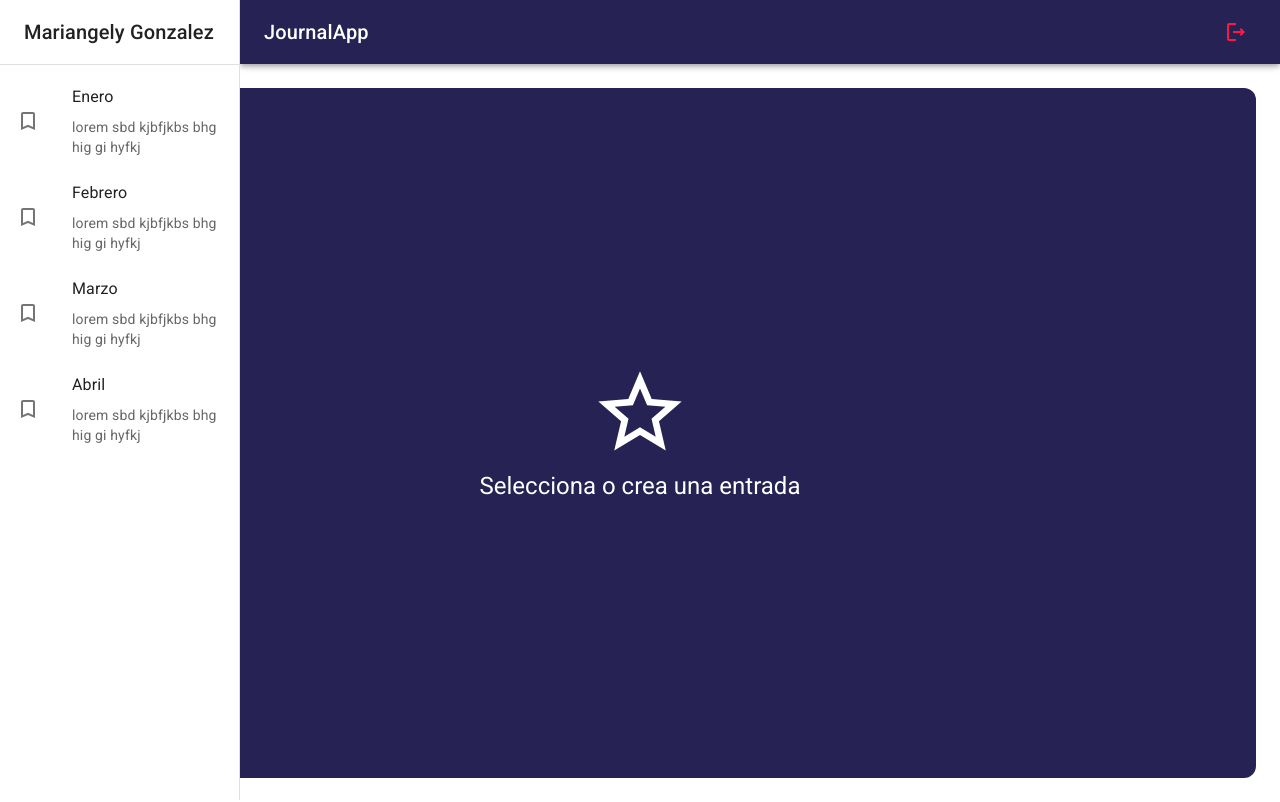
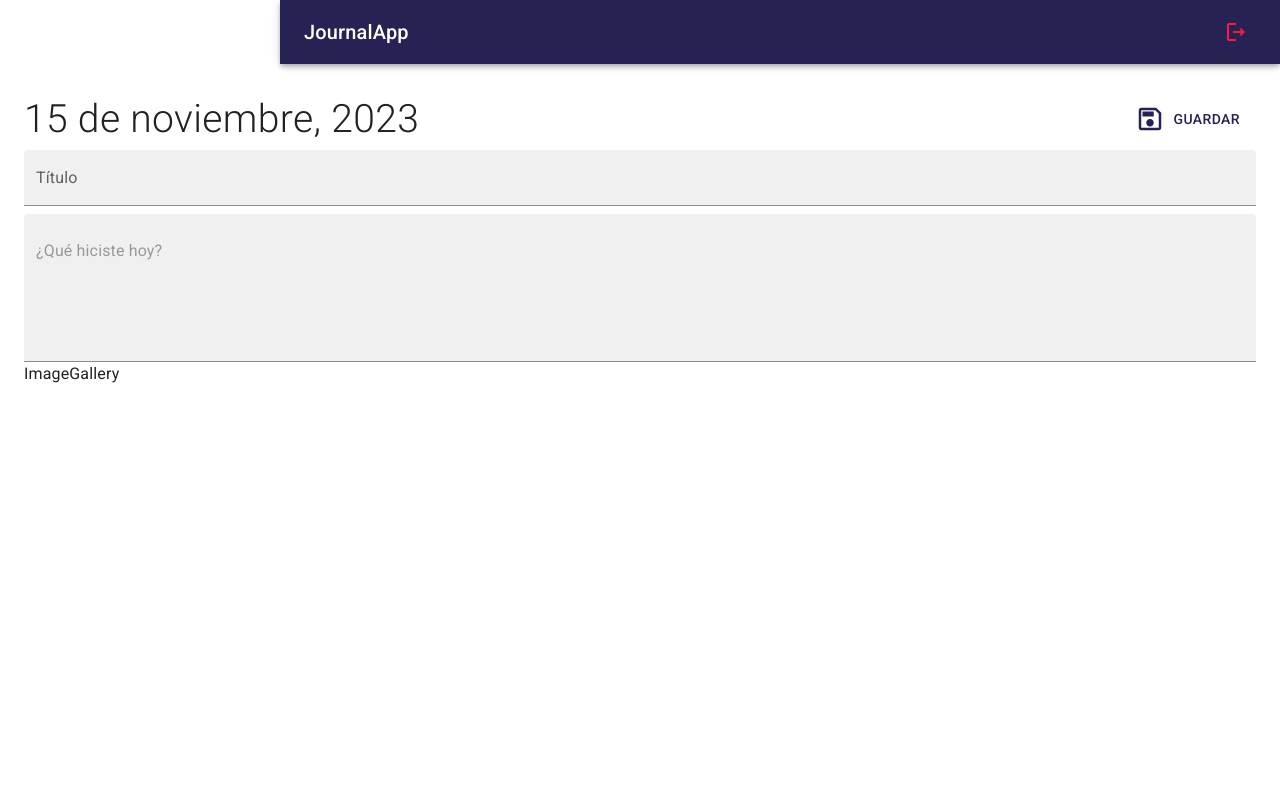
Before and after one commit to MariangelyG/curso_react, a React (Vite) app in the folder 08-journal-app/: page / in a window 1280 px wide. Built offline with nearby package versions, Linux system fonts and the light colour scheme.

Commit message:
"NoteView"

```diff
--- a/08-journal-app/src/auth/pages/LoginPage.jsx
+++ b/08-journal-app/src/auth/pages/LoginPage.jsx
@@ -1,5 +1,5 @@
 import {Link as RouterLink} from "react-router-dom"
-import { Google, SmartButton } from "@mui/icons-material"
+import { Google} from "@mui/icons-material"
 import { Button, Grid, Link, TextField, Typography } from "@mui/material"
 import { AuthLayout } from "../layout/AuthLayout"
 
--- /dev/null
+++ b/08-journal-app/src/journal/components/ImageGallery.jsx
@@ -0,0 +1,7 @@
+
+
+export const ImageGallery = () => {
+  return (
+    <div>ImageGallery</div>
+  )
+}
--- a/08-journal-app/src/journal/components/index.js
+++ b/08-journal-app/src/journal/components/index.js
@@ -1,2 +1,3 @@
 export * from './NavBar';
-export * from './SideBar'
+export * from './SideBar';
+export * from './ImageGallery'
--- a/08-journal-app/src/journal/layout/JournalLayout.jsx
+++ b/08-journal-app/src/journal/layout/JournalLayout.jsx
@@ -1,8 +1,9 @@
 import { Box, Toolbar } from "@mui/material"
 import { NavBar, SideBar} from "../components"
+// import { Box } from "@mui/system"
 
 
-const drawerWidth = 240;
+const drawerWidth = 280;
 
 export const JournalLayout = ({children}) => {
   return (
@@ -10,7 +11,7 @@
 
      <NavBar drawerWidth= { drawerWidth } />
 
-      <SideBar drawerWidth= { drawerWidth }/>
+      {/* <SideBar drawerWidth= { drawerWidth }/> */}
 
       <Box
           component='main'
--- a/08-journal-app/src/journal/pages/JournalPage.jsx
+++ b/08-journal-app/src/journal/pages/JournalPage.jsx
@@ -1,7 +1,7 @@
 
 import { Typography } from "@mui/material"
 import { JournalLayout } from "../layout/JournalLayout"
-import { NothingSelectedView } from "../view"
+import { NoteView, NothingSelectedView } from "../view"
 
 
 export const JournalPage = () => {
@@ -10,8 +10,8 @@
 
       {/* <Typography>Lorem ipsum, gcnjgfjff fcffhfg ffdgj fdjg dolor sit amet consectetur adipisicing elit.</Typography> */}
 
-  <NothingSelectedView/>
-    {/* NoteView */}
+  {/* <NothingSelectedView/> */}
+    <NoteView/>
 
     </JournalLayout>
   )
--- /dev/null
+++ b/08-journal-app/src/journal/view/NoteView.jsx
@@ -0,0 +1,44 @@
+import { SaveOutlined } from "@mui/icons-material"
+import { Button, Grid, TextField, Typography } from "@mui/material"
+import { ImageGallery } from "../components"
+
+
+export const NoteView = () => {
+  return (
+    <Grid container direction='row' justifyContent='space-between' alignItems='center' sx={{ mb: 1}}>
+        <Grid item>
+             <Typography fontSize={ 39 } fontWeight='light'>15 de noviembre, 2023</Typography>
+        </Grid>
+        <Grid item>
+            <Button color="primary" sx={{ padding: 2}} >
+                <SaveOutlined sx={{fontSize:30, mr: 1}}/>
+                Guardar
+            </Button>
+        </Grid>
+
+        <Grid container>
+            <TextField
+                type="text"
+                variant="filled"
+                fullWidth
+                placeholder="Ingrese un título"
+                label= "Título"
+                sx={{ border: 'none', mb: 1}}
+            />
+
+            <TextField
+                type="text"
+                variant="filled"
+                fullWidth
+                multiline
+                placeholder="¿Qué hiciste hoy?"
+                minRows={5}
+            />
+
+        </Grid>
+
+        <ImageGallery />
+
+    </Grid>
+  )
+}
--- a/08-journal-app/src/journal/view/index.js
+++ b/08-journal-app/src/journal/view/index.js
@@ -1 +1,2 @@
-export * from './NothingSelectedView'
+export * from './NothingSelectedView';
+export * from './NoteView';
```
Also changed, not shown: 08-journal-app/src/auth/layout/AuthLayout.jsx (indentation only). Lines whose indentation alone changed are shown as unchanged.
